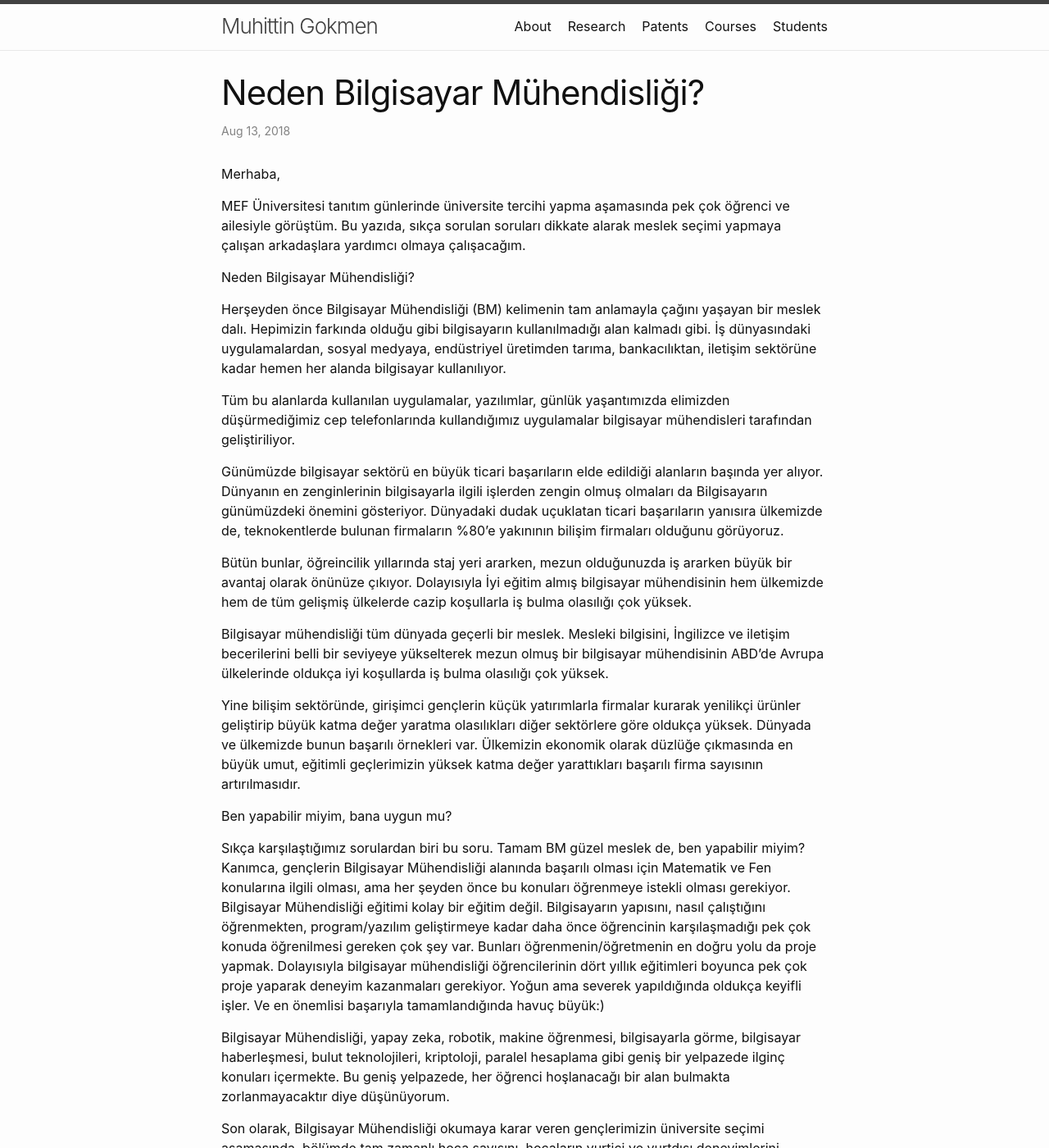
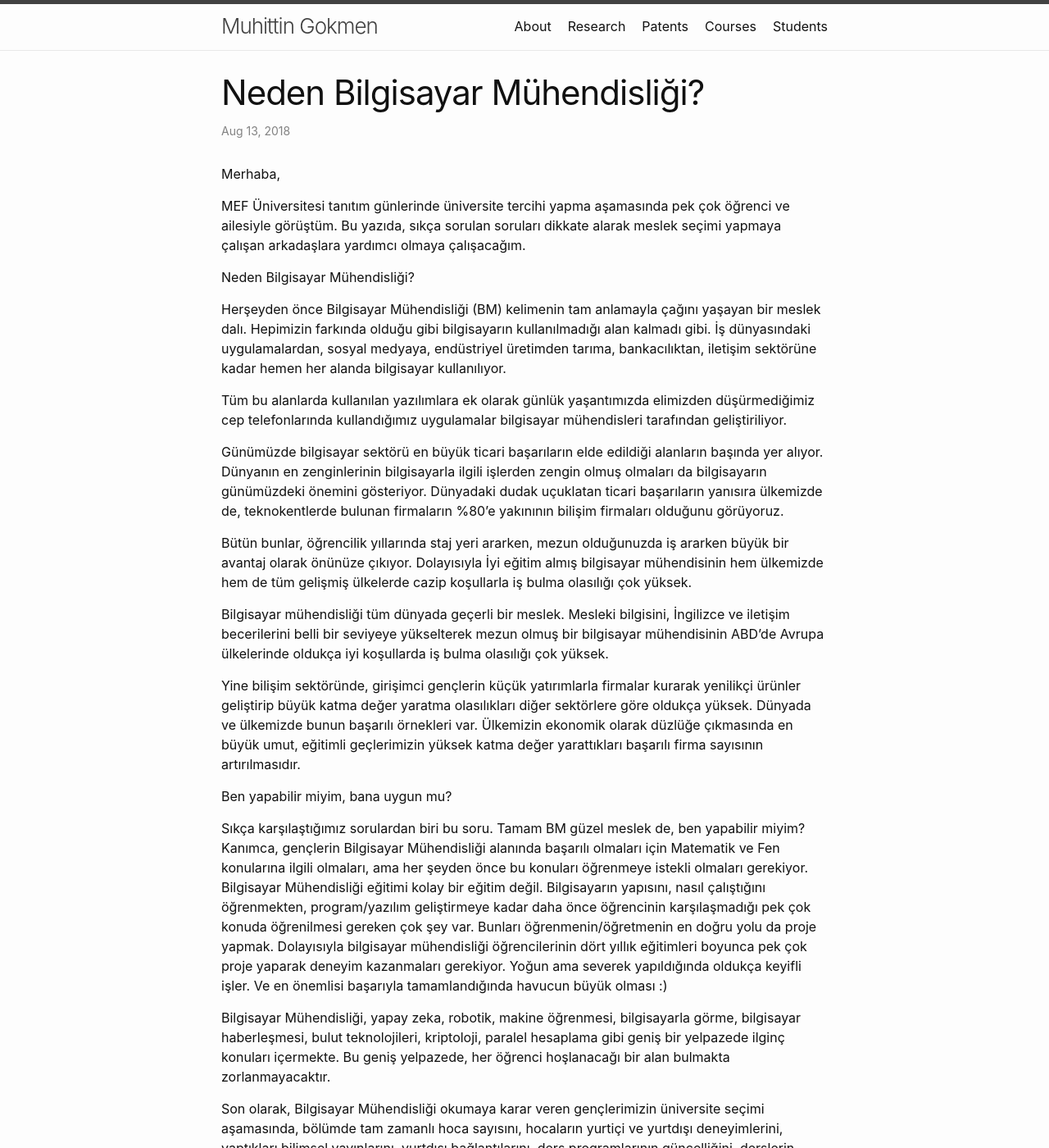
Before and after one commit to muhittingokmen/muhittingokmen.github.io, a Jekyll site: the page built from _posts/2018-06-12-welcome-to-jekyll.markdown, in a window 1280 px wide and 1400 px high. Shown: the whole window at 82% size. Built offline with Jekyll 4.4.1, drawn with Linux system fonts in a browser that asks for light colours.

Commit message:
Update 2018-06-12-welcome-to-jekyll.markdown

```diff
--- a/_posts/2018-06-12-welcome-to-jekyll.markdown
+++ b/_posts/2018-06-12-welcome-to-jekyll.markdown
@@ -13,11 +13,11 @@ Neden Bilgisayar Mühendisliği?
 
 Herşeyden önce Bilgisayar Mühendisliği (BM) kelimenin tam anlamayla çağını yaşayan bir meslek dalı. Hepimizin farkında olduğu gibi bilgisayarın kullanılmadığı alan kalmadı gibi. İş dünyasındaki uygulamalardan, sosyal medyaya, endüstriyel üretimden tarıma, bankacılıktan, iletişim sektörüne kadar hemen her alanda bilgisayar kullanılıyor.
 
-Tüm bu alanlarda kullanılan uygulamalar, yazılımlar, günlük yaşantımızda elimizden düşürmediğimiz cep telefonlarında kullandığımız uygulamalar bilgisayar mühendisleri tarafından geliştiriliyor.
+Tüm bu alanlarda kullanılan yazılımlara ek olarak günlük yaşantımızda elimizden düşürmediğimiz cep telefonlarında kullandığımız uygulamalar bilgisayar mühendisleri tarafından geliştiriliyor.
 
-Günümüzde bilgisayar sektörü en büyük ticari başarıların elde edildiği alanların başında yer alıyor. Dünyanın en zenginlerinin bilgisayarla ilgili işlerden zengin olmuş olmaları da Bilgisayarın günümüzdeki önemini gösteriyor. Dünyadaki dudak uçuklatan ticari başarıların yanısıra ülkemizde de, teknokentlerde bulunan firmaların %80'e yakınının bilişim firmaları olduğunu görüyoruz.
+Günümüzde bilgisayar sektörü en büyük ticari başarıların elde edildiği alanların başında yer alıyor. Dünyanın en zenginlerinin bilgisayarla ilgili işlerden zengin olmuş olmaları da bilgisayarın günümüzdeki önemini gösteriyor. Dünyadaki dudak uçuklatan ticari başarıların yanısıra ülkemizde de, teknokentlerde bulunan firmaların %80'e yakınının bilişim firmaları olduğunu görüyoruz.
 
-Bütün bunlar, öğreincilik yıllarında staj yeri ararken, mezun olduğunuzda iş ararken büyük bir avantaj olarak önünüze çıkıyor. Dolayısıyla İyi eğitim almış bilgisayar mühendisinin hem ülkemizde hem de tüm gelişmiş ülkelerde cazip koşullarla iş bulma olasılığı çok yüksek.
+Bütün bunlar, öğrencilik yıllarında staj yeri ararken, mezun olduğunuzda iş ararken büyük bir avantaj olarak önünüze çıkıyor. Dolayısıyla İyi eğitim almış bilgisayar mühendisinin hem ülkemizde hem de tüm gelişmiş ülkelerde cazip koşullarla iş bulma olasılığı çok yüksek.
 
 Bilgisayar mühendisliği tüm dünyada geçerli bir meslek. Mesleki bilgisini, İngilizce ve iletişim becerilerini belli bir seviyeye yükselterek mezun olmuş bir bilgisayar mühendisinin ABD'de Avrupa ülkelerinde oldukça iyi koşullarda iş bulma olasılığı çok yüksek.
 
@@ -26,9 +26,9 @@ Yine bilişim sektöründe, girişimci gençlerin küçük yatırımlarla firmal
 Ben yapabilir miyim, bana uygun mu?
 
 Sıkça karşılaştığımız sorulardan biri bu soru. Tamam BM güzel meslek de, ben yapabilir miyim?
-Kanımca, gençlerin Bilgisayar Mühendisliği alanında  başarılı olması için Matematik ve Fen konularına ilgili olması, ama her şeyden önce bu konuları öğrenmeye istekli olması gerekiyor. Bilgisayar Mühendisliği eğitimi kolay bir eğitim değil. Bilgisayarın yapısını, nasıl çalıştığını öğrenmekten, program/yazılım geliştirmeye kadar daha önce öğrencinin karşılaşmadığı pek çok konuda öğrenilmesi gereken çok şey var. Bunları öğrenmenin/öğretmenin en doğru yolu da proje yapmak. Dolayısıyla bilgisayar mühendisliği öğrencilerinin dört yıllık eğitimleri boyunca pek çok proje yaparak deneyim kazanmaları gerekiyor. Yoğun ama severek yapıldığında oldukça keyifli işler. Ve en önemlisi başarıyla tamamlandığında havuç büyük:)
+Kanımca, gençlerin Bilgisayar Mühendisliği alanında  başarılı olmaları için Matematik ve Fen konularına ilgili olmaları, ama her şeyden önce bu konuları öğrenmeye istekli olmaları gerekiyor. Bilgisayar Mühendisliği eğitimi kolay bir eğitim değil. Bilgisayarın yapısını, nasıl çalıştığını öğrenmekten, program/yazılım geliştirmeye kadar daha önce öğrencinin karşılaşmadığı pek çok konuda öğrenilmesi gereken çok şey var. Bunları öğrenmenin/öğretmenin en doğru yolu da proje yapmak. Dolayısıyla bilgisayar mühendisliği öğrencilerinin dört yıllık eğitimleri boyunca pek çok proje yaparak deneyim kazanmaları gerekiyor. Yoğun ama severek yapıldığında oldukça keyifli işler. Ve en önemlisi başarıyla tamamlandığında havucun büyük olması :)
 
-Bilgisayar Mühendisliği, yapay zeka, robotik, makine öğrenmesi, bilgisayarla görme, bilgisayar haberleşmesi, bulut teknolojileri, kriptoloji, paralel hesaplama gibi geniş bir yelpazede ilginç konuları içermekte. Bu geniş yelpazede, her öğrenci hoşlanacağı bir alan bulmakta zorlanmayacaktır diye düşünüyorum.
+Bilgisayar Mühendisliği, yapay zeka, robotik, makine öğrenmesi, bilgisayarla görme, bilgisayar haberleşmesi, bulut teknolojileri, kriptoloji, paralel hesaplama gibi geniş bir yelpazede ilginç konuları içermekte. Bu geniş yelpazede, her öğrenci hoşlanacağı bir alan bulmakta zorlanmayacaktır.
 
 Son olarak, Bilgisayar Mühendisliği okumaya karar veren gençlerimizin üniversite seçimi aşamasında, bölümde tam zamanlı hoca sayısını, hocaların yurtiçi ve yurtdışı deneyimlerini, yaptıkları bilimsel yayınlarını, yurtdışı bağlantılarını, ders programlarının güncelliğini,  derslerin işleniş şeklini, öğrenciyi, eğitimi ve kaliteyi ne kadar önemsediklerini ellerinden geldiğince değerlendirmelerinde yarar var.
 
```
